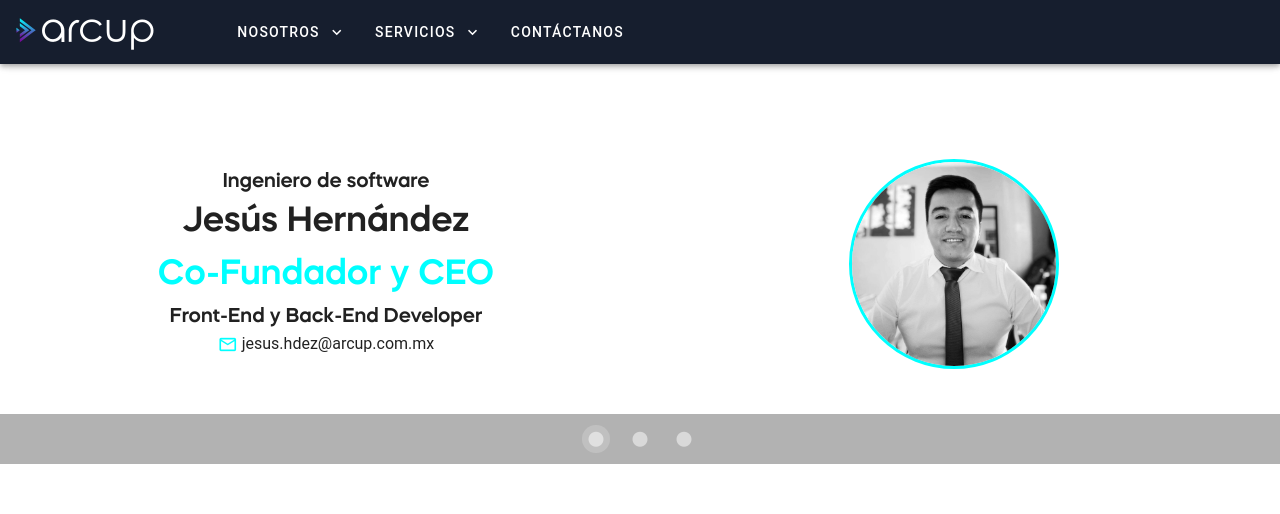
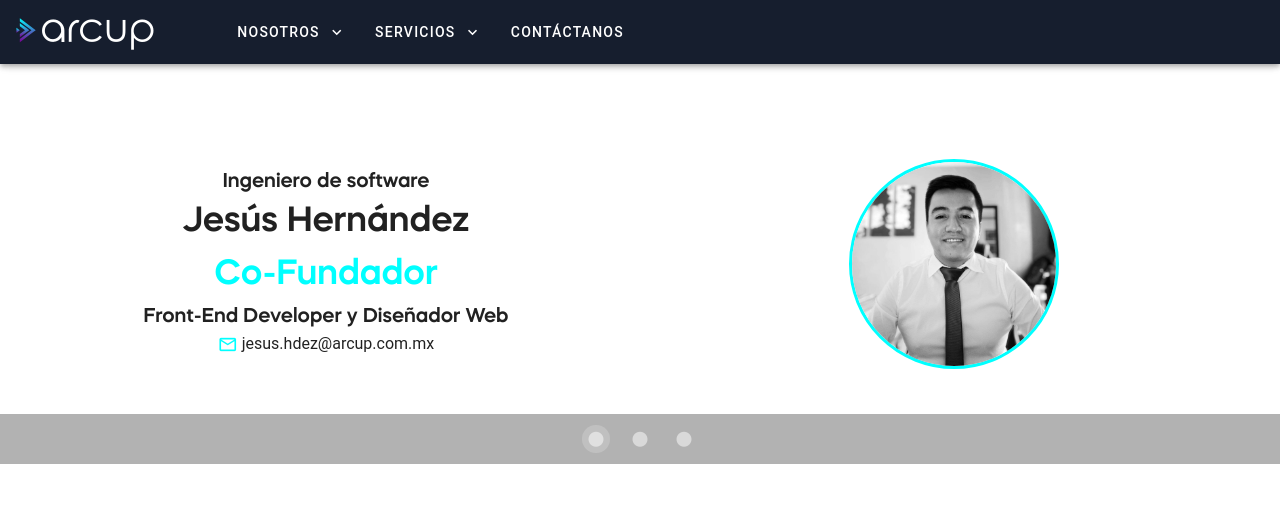
Before and after one commit to Arcup/Arcup-web, a Vue app in the folder arcup/: page /about in a window 1280 px wide. Shown: the top 514 px of the page. Built offline with nearby package versions, Linux system fonts and the light colour scheme.

Commit message:
Actualización de nombres

```diff
--- a/arcup/src/views/About.vue
+++ b/arcup/src/views/About.vue
@@ -3,7 +3,7 @@
     <base-header></base-header>
 
     <div class="pb-15">
-      <v-carousel :show-arrows="false" height="400" >
+      <v-carousel cycle  show-arrows-on-hover height="400" >
         <v-carousel-item v-for="(item, i) in items" :key="i" :src="item.src">
           <div class="height text-center pl-6 pr-6">
 
@@ -145,8 +145,8 @@ export default {
         name: "Jesús Hernández ",
         degree: "Ingeniero de software",
         photo: photoJesus,
-        jobTitle: "Co-Fundador y CEO",
-        tasks: "Front-End y Back-End Developer",
+        jobTitle: "Co-Fundador",
+        tasks: "Front-End Developer y Diseñador Web",
         email: "jesus.hdez@arcup.com.mx",
       },
       {
@@ -154,8 +154,8 @@ export default {
         name: "Luis Galicia",
         degree: "Ingeniero de software",
         photo: photoLuis,
-        jobTitle: "Co-Fundador y CEO",
-        tasks: "Front-End y Back-End Developer",
+        jobTitle: "Co-Fundador",
+        tasks: "Front-End Developer y Documentador",
         email: "luis.galicia@arcup.com.mx",
       },
       {
@@ -163,8 +163,8 @@ export default {
         name: "Jahir Landa",
         degree: "Ingeniero de software",
         photo: photoJahir,
-        jobTitle: "Co-Fundador y CEO",
-        tasks: "Front-End y Back-End Developer",
+        jobTitle: "Co-Fundador",
+        tasks: "Back-End Developer y Web Tester",
         email: "jahir.landav@arcup.com.mx",
       },
     ],
```
